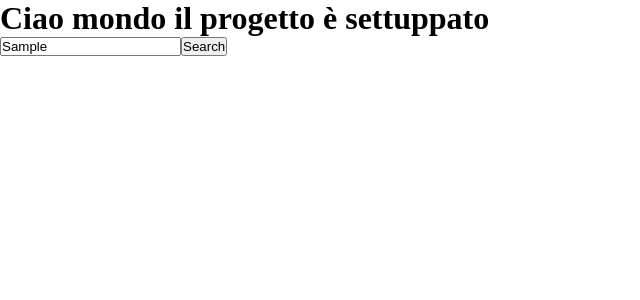
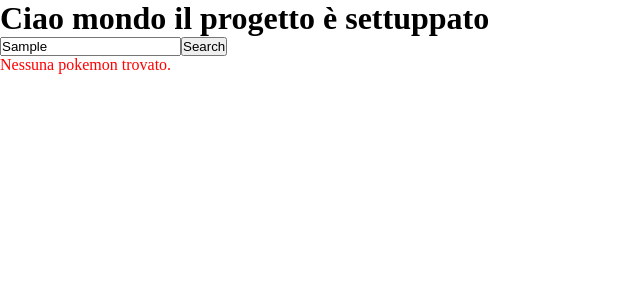
Before and after one commit to DamianoLunardo/vue-pokedex, a Vue app: page / in a window 1280 px wide. Both pictures are taken after typing "Sample" into the empty fields and a click on the button "Search". Shown: the top 300 px of the page, without its empty margins (0-640 px from the left). Built offline with nearby package versions, Linux system fonts and the light colour scheme; no server answers.

Commit message:
Add - error if no pokemon name exsist

```diff
--- a/src/pages/Serach.vue
+++ b/src/pages/Serach.vue
@@ -2,14 +2,22 @@
 import axios from 'axios';
 import { ref } from 'vue';
 
+//la variabile search la definiamo come riferimento con ref e inizializzata a un valore vuoto
 const search = ref('');
+// gestisco il caso in cui il nome del pokemon non esiste
+const errorMessage = ref('');
 
 const searchPokemon = async () => {
   try {
     const response = await axios.get(`https://pokeapi.co/api/v2/pokemon/${search.value}`);
-    console.log(response.data); // Stampiamo i dati del Pokémon nella console
+    // Stampiamo i dati del Pokémon nella console
+    console.log(response.data);
+    // inizialmente vuoto
+    errorMessage.value = '';
   } catch (error) {
     console.error('Nessun pokemon trovato:', error);
+    // messaggio di errore a schermo
+    errorMessage.value = 'Nessuna pokemon trovato.';
   }
 };
 </script>
@@ -18,9 +26,10 @@ const searchPokemon = async () => {
   <div>
     <input type="text" v-model="search" placeholder="Ricerca il pokemon">
     <button @click="searchPokemon">Search</button>
+    <p v-if="errorMessage" style="color: red;">{{ errorMessage }}</p>
   </div>
 </template>
 
 <style scoped>
-/* Aggiungi stili CSS se necessario */
+
 </style>
--- a/src/store.js
+++ b/src/store.js
@@ -3,8 +3,10 @@ import { reactive } from "vue"
 const store = reactive({
     BASE_URL: 'https://pokeapi.co/api/v2/pokemon/{id or name}/',
     pokemons: [],
+    search: '',
 
     get url() {
+        // sostituisco la ricerca con l'id o il nome
         return this.BASE_URL.replace('{id or name}', this.search)
     }
 
```
